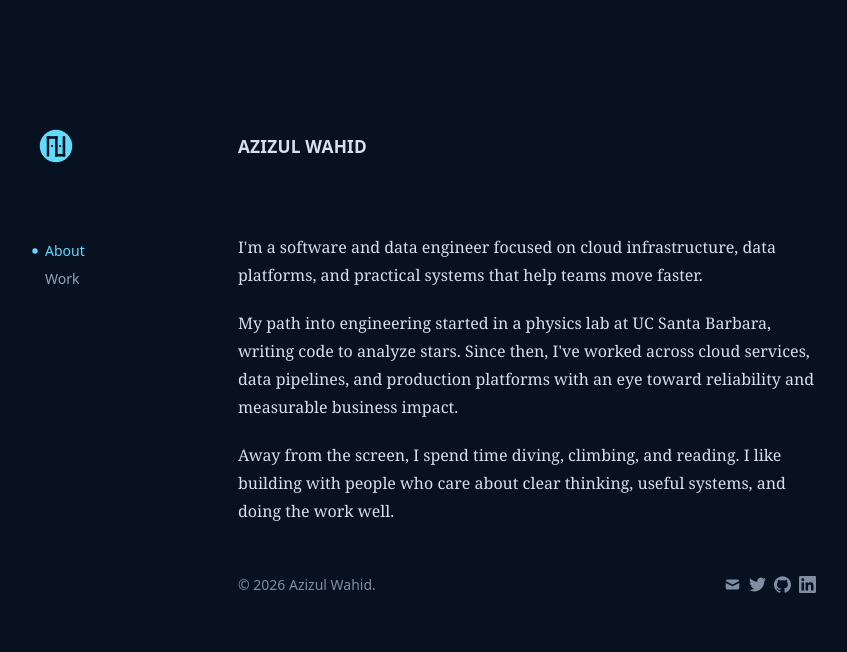
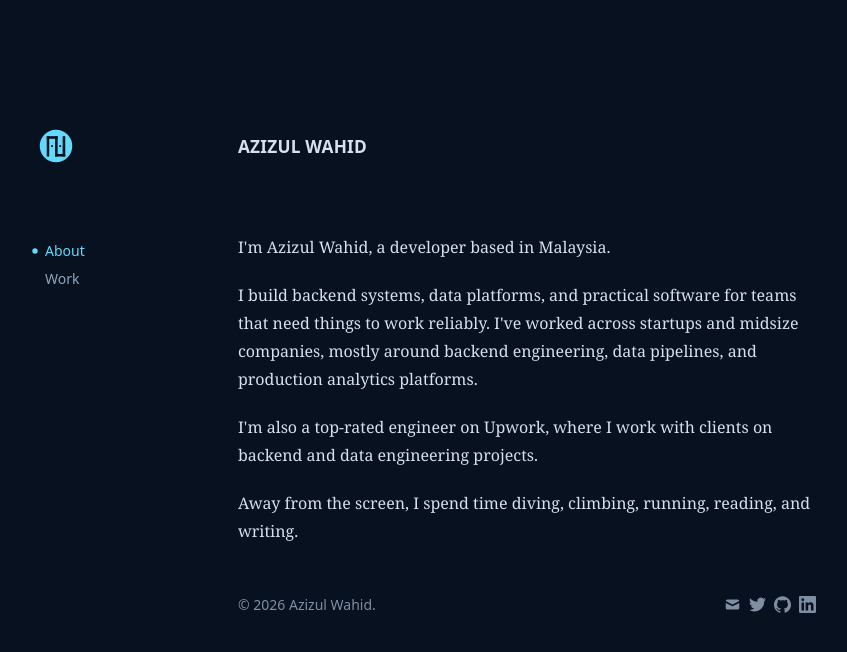
Before and after one commit to azizulwahid/azizulwahid.com, a Next.js app: page / in a window 1280 px wide. Shown: the top 652 px of the page, without its empty margins (122-969 px from the left). Built offline with nearby package versions, Linux system fonts and the light colour scheme.

Commit message:
Update about copy

```diff
--- a/app/page.tsx
+++ b/app/page.tsx
@@ -2,19 +2,21 @@ export default function Home() {
   return (
     <section>
       <p>
-        I&apos;m a software and data engineer focused on cloud infrastructure,
-        data platforms, and practical systems that help teams move faster.
+        I&apos;m Azizul Wahid, a developer based in Malaysia.
       </p>
       <p>
-        My path into engineering started in a physics lab at UC Santa Barbara,
-        writing code to analyze stars. Since then, I&apos;ve worked across cloud
-        services, data pipelines, and production platforms with an eye toward
-        reliability and measurable business impact.
+        I build backend systems, data platforms, and practical software for
+        teams that need things to work reliably. I&apos;ve worked across startups
+        and midsize companies, mostly around backend engineering, data
+        pipelines, and production analytics platforms.
       </p>
       <p>
-        Away from the screen, I spend time diving, climbing, and reading. I like
-        building with people who care about clear thinking, useful systems, and
-        doing the work well.
+        I&apos;m also a top-rated engineer on Upwork, where I work with clients on
+        backend and data engineering projects.
+      </p>
+      <p>
+        Away from the screen, I spend time diving, climbing, running, reading,
+        and writing.
       </p>
     </section>
   );
```
